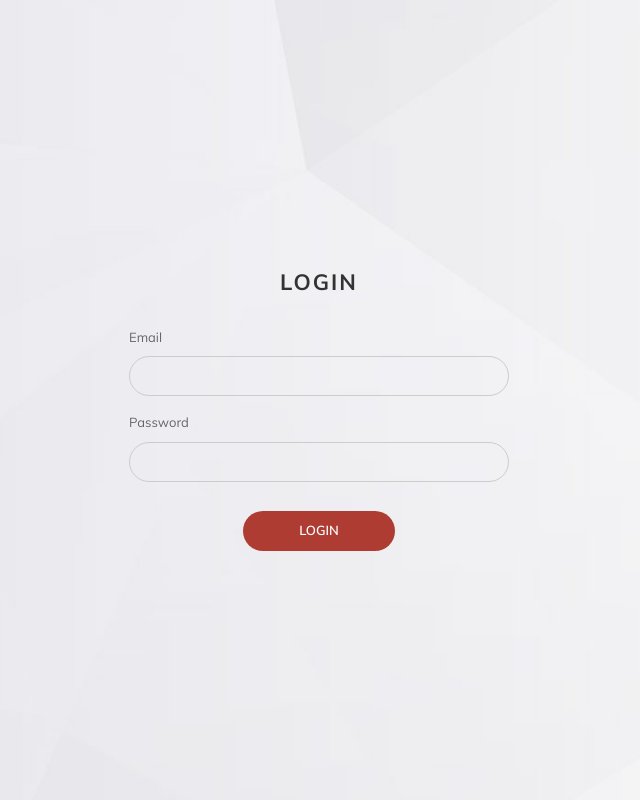
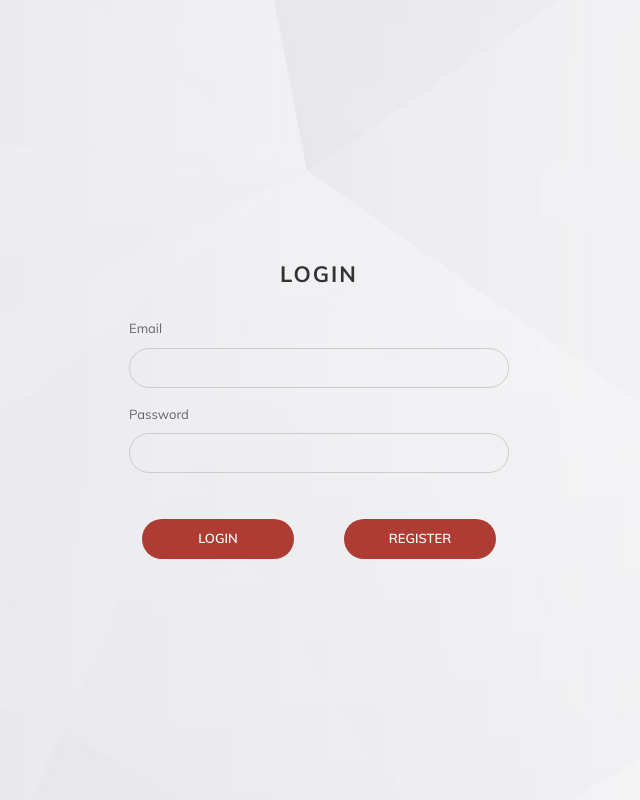
Before and after one commit to aysegulYalcinkaya/Personality-Prediction-System-with-CV-Analysis, a Django app: page / in a window 1280 px wide. Shown: the whole page, without its empty margins (131-771 px from the left). Run offline with Django 4.2, Linux system fonts and the light colour scheme; some libraries are stand-ins or nearby versions.

Commit message:
register link added

```diff
--- a/templates/login.html
+++ b/templates/login.html
@@ -36,7 +36,9 @@
                 <input type="password" class="form-control" id="id_password" name="password" required>
             </div>
 
-            <button type="submit">Login</button>
+            <div class="row"><div class="col-lg-6"> <button type="submit">Login</button></div>
+                <div class="col-lg-6"><button type="cancel" onclick="window.location='/register'">Register</button></div>
+           </div>
         </form>
     </div>
 </div>
```
